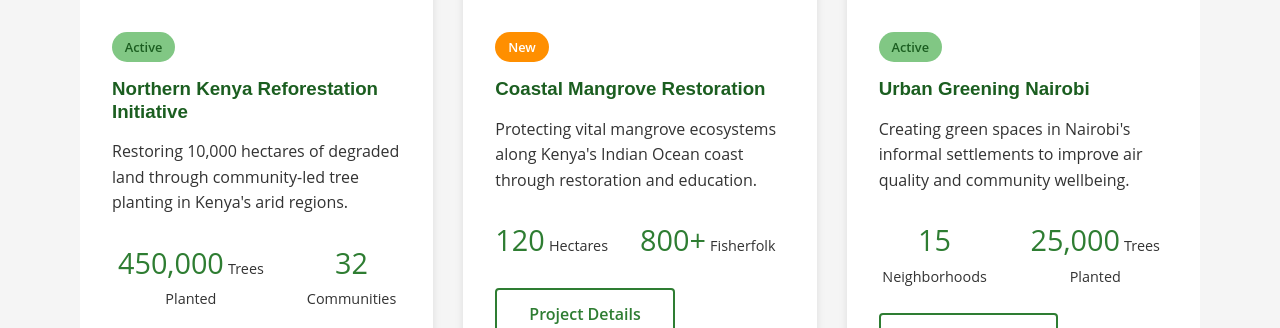
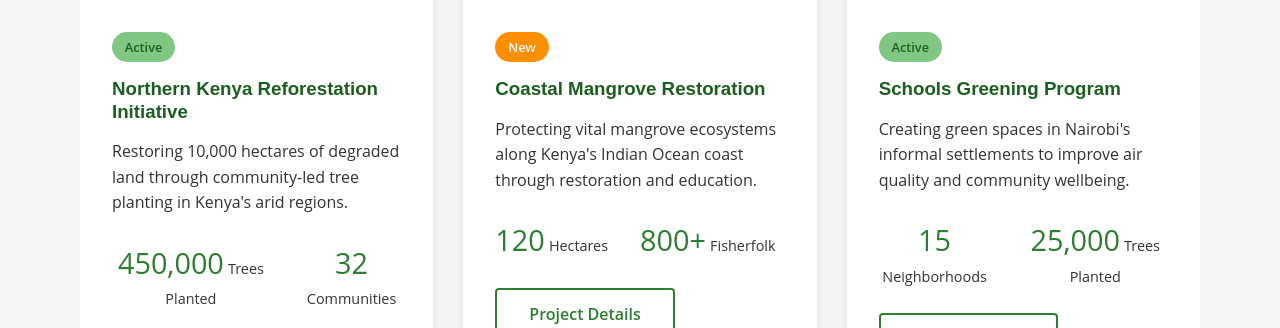
Before and after one commit to kevin-magu/green-globe-realisation, a PHP site: page / in a window 1280 px wide. Shown: the part 3135-3463 px from the top of the page. Run offline with PHP 8.4, Linux system fonts and the light colour scheme.

Commit message:
greening

```diff
--- a/index.php
+++ b/index.php
@@ -184,7 +184,7 @@
                             <div class="project-image"></div>
                             <div class="project-content">
                                 <span class="project-status">Active</span>
-                                <h3>Urban Greening Nairobi</h3>
+                                <h3>Schools Greening Program</h3>
                                 <p>Creating green spaces in Nairobi's informal settlements to improve air quality and community wellbeing.</p>
                                 <div class="project-stats">
                                     <div class="stat">
```
Also changed, not shown: images2/school-greening-program.jpg (added).
